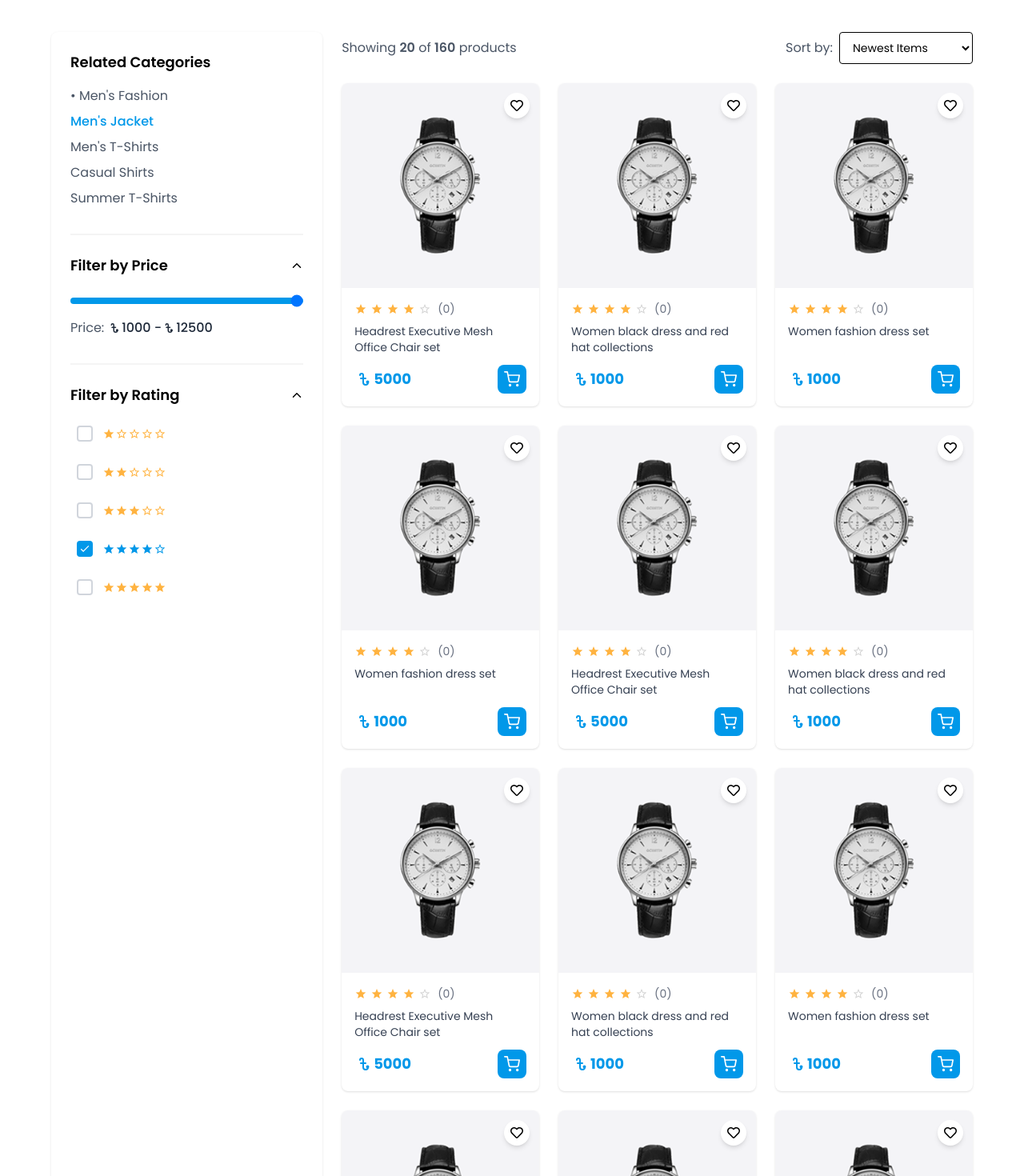
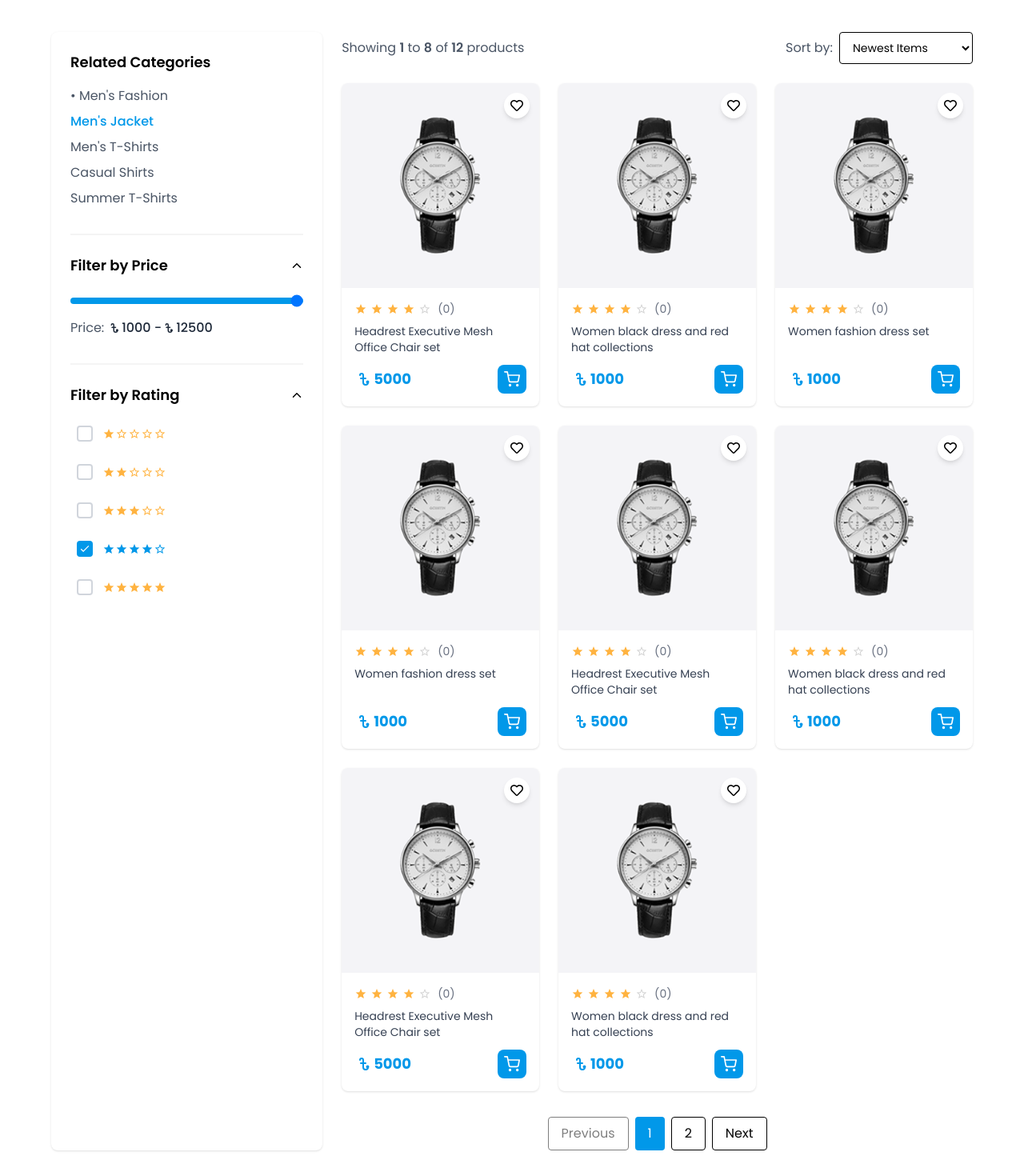
Before and after one commit to Mohammad-Nadil/ebt-ecommerce, a React (Vite) app: page /product in a window 1280 px wide. Shown: the top 1470 px of the page at 80% size. Built offline with nearby package versions, Linux system fonts and the light colour scheme.

Commit message:
Update Product page logic/UI

```diff
--- a/src/pages/Product.jsx
+++ b/src/pages/Product.jsx
@@ -13,6 +13,10 @@ const Product = () => {
   const [selectedRating, setSelectedRating] = useState(4);
   const [isPriceOpen, setIsPriceOpen] = useState(true);
   const [isRatingOpen, setIsRatingOpen] = useState(true);
+
+  // Pagination States
+  const [currentPage, setCurrentPage] = useState(1);
+  const productsPerPage = 8;
 
   // Categories data
   const categories = [
@@ -110,6 +114,35 @@ const Product = () => {
       rating: 0,
     },
   ];
+
+  // 🔥 Pagination Calculations (Products Array er PORE)
+  const indexOfLastProduct = currentPage * productsPerPage;
+  const indexOfFirstProduct = indexOfLastProduct - productsPerPage;
+  const currentProducts = products.slice(
+    indexOfFirstProduct,
+    indexOfLastProduct,
+  );
+  const totalPages = Math.ceil(products.length / productsPerPage);
+
+  // Page Change Handlers
+  const handlePageChange = (pageNumber) => {
+    setCurrentPage(pageNumber);
+    window.scrollTo({ top: 0, behavior: "smooth" });
+  };
+
+  const handlePrevious = () => {
+    if (currentPage > 1) {
+      setCurrentPage(currentPage - 1);
+      window.scrollTo({ top: 0, behavior: "smooth" });
+    }
+  };
+
+  const handleNext = () => {
+    if (currentPage < totalPages) {
+      setCurrentPage(currentPage + 1);
+      window.scrollTo({ top: 0, behavior: "smooth" });
+    }
+  };
 
   // Rating options
   const ratingOptions = [1, 2, 3, 4, 5];
@@ -282,8 +315,14 @@ const Product = () => {
           {/* Header */}
           <div className="flex justify-between items-center mb-6">
             <p className="text-gray-600 font-poppins">
-              Showing <span className="font-semibold">20</span> of{" "}
-              <span className="font-semibold">160</span> products
+              Showing{" "}
+              <span className="font-semibold">{indexOfFirstProduct + 1}</span>{" "}
+              to{" "}
+              <span className="font-semibold">
+                {Math.min(indexOfLastProduct, products.length)}
+              </span>{" "}
+              of <span className="font-semibold">{products.length}</span>{" "}
+              products
             </p>
             <div className="flex items-center gap-2">
               <span className="text-gray-600 font-poppins">Sort by:</span>
@@ -298,7 +337,7 @@ const Product = () => {
 
           {/* Products Grid */}
           <div className="grid grid-cols-1 sm:grid-cols-2 lg:grid-cols-3 gap-6">
-            {products.map((product) => (
+            {currentProducts.map((product) => (
               <div
                 key={product.id}
                 className="bg-white rounded-lg shadow-sm hover:shadow-lg transition-shadow overflow-hidden group"
@@ -347,19 +386,41 @@ const Product = () => {
 
           {/* Pagination */}
           <div className="flex justify-center gap-2 mt-8">
-            <button className="px-4 py-2 border rounded font-poppins hover:bg-gray-50 cursor-pointer">
+            <button
+              onClick={handlePrevious}
+              disabled={currentPage === 1}
+              className={`px-4 py-2 border rounded font-poppins transition-colors ${
+                currentPage === 1
+                  ? "opacity-50 cursor-not-allowed"
+                  : "hover:bg-gray-50 cursor-pointer"
+              }`}
+            >
               Previous
             </button>
-            <button className="px-4 py-2 bg-[#0198E9] text-white rounded font-poppins cursor-pointer">
-              1
-            </button>
-            <button className="px-4 py-2 border rounded font-poppins hover:bg-gray-50 cursor-pointer">
-              2
-            </button>
-            <button className="px-4 py-2 border rounded font-poppins hover:bg-gray-50 cursor-pointer">
-              3
-            </button>
-            <button className="px-4 py-2 border rounded font-poppins hover:bg-gray-50 cursor-pointer">
+
+            {Array.from({ length: totalPages }, (_, i) => (
+              <button
+                key={i + 1}
+                onClick={() => handlePageChange(i + 1)}
+                className={`px-4 py-2 rounded font-poppins cursor-pointer ${
+                  currentPage === i + 1
+                    ? "bg-[#0198E9] text-white"
+                    : "border hover:bg-gray-50"
+                }`}
+              >
+                {i + 1}
+              </button>
+            ))}
+
+            <button
+              onClick={handleNext}
+              disabled={currentPage === totalPages}
+              className={`px-4 py-2 border rounded font-poppins transition-colors ${
+                currentPage === totalPages
+                  ? "opacity-50 cursor-not-allowed"
+                  : "hover:bg-gray-50 cursor-pointer"
+              }`}
+            >
               Next
             </button>
           </div>
```
